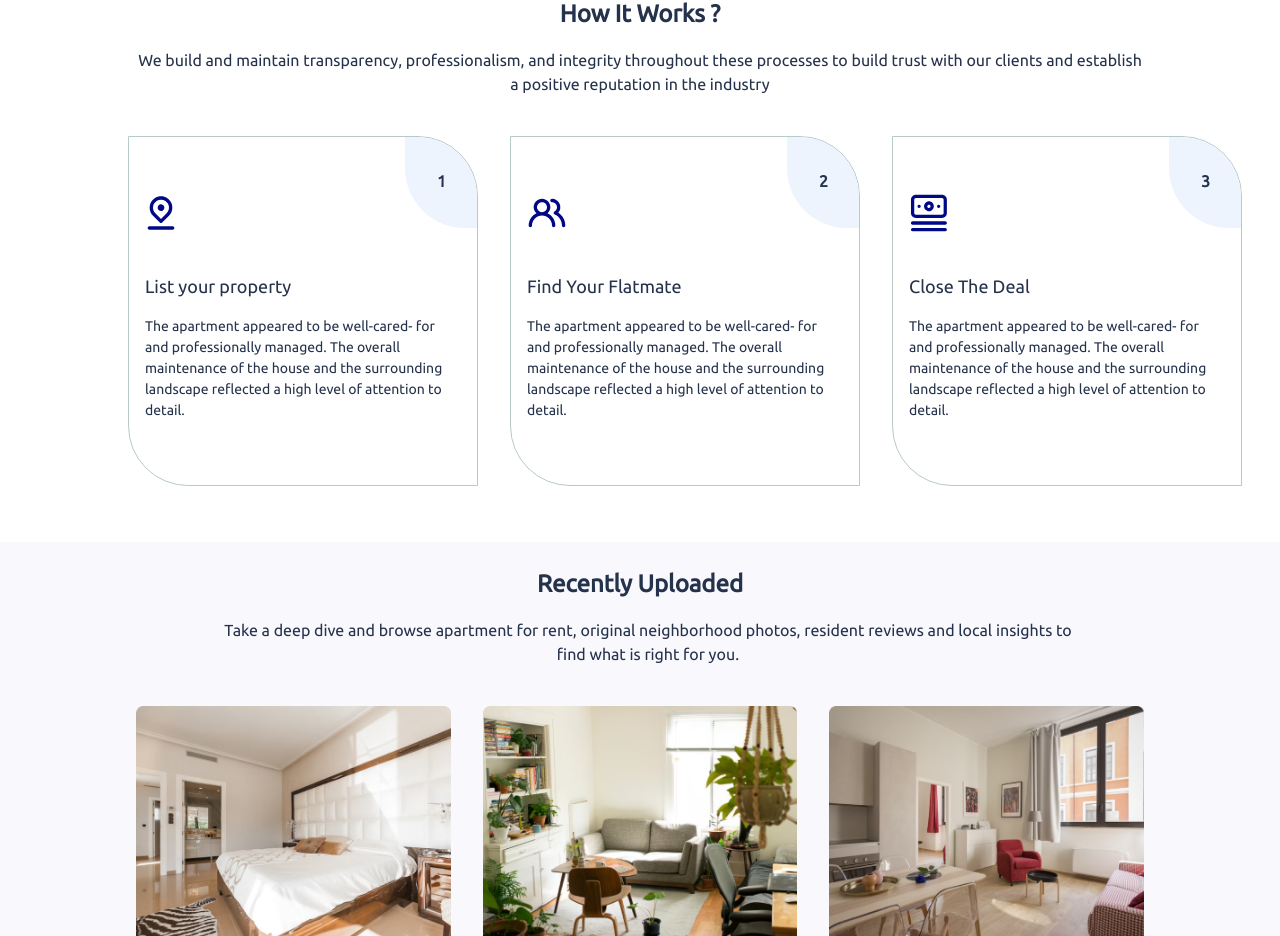
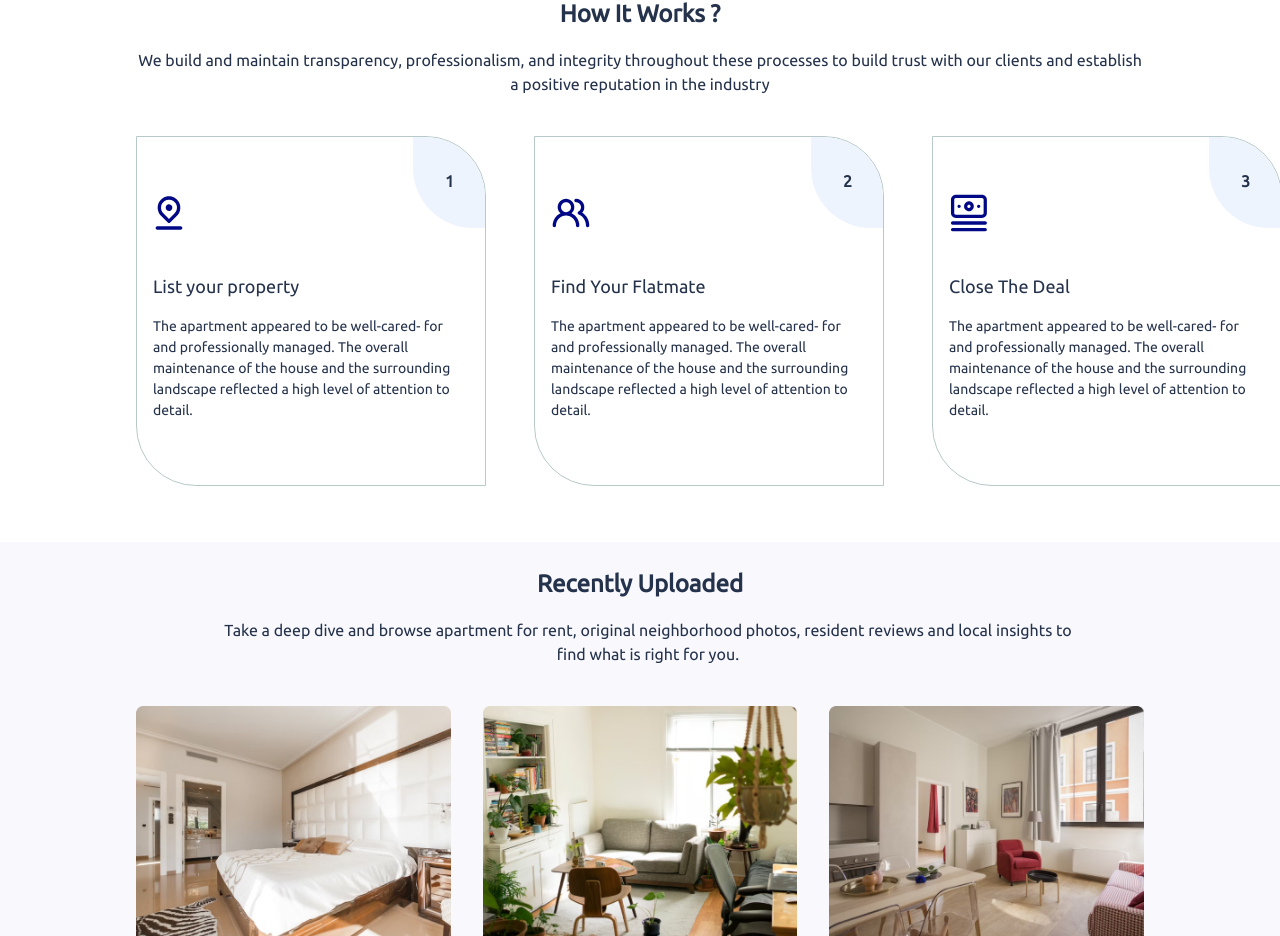
Before and after one commit to lazynerd-studios/Co-Habit-Landing, a React (Vite) app: page / in a window 1280 px wide. Shown: the part 993-1929 px from the top of the page. Built offline with nearby package versions, Linux system fonts and the light colour scheme.

Commit message:
Update Home.jsx

```diff
--- a/src/Components/Home/Home.jsx
+++ b/src/Components/Home/Home.jsx
@@ -153,7 +153,7 @@ const Home = () => {
             {/* text-in-shapes */}
             <div className="grid grid-cols-1 gap-2 tablet:gap-8 w-max laptop:grid-cols-3 mx-auto mt-8 tablet:grid-cols-2 laptop:gap-8">
               {/* styled rectangle 1 */}
-              <div className="h-[21.875rem] tablet:w-[18.875rem] w-[21.875rem] laptop:w-[21.875rem] mb-6 relative bg-white border border-[#B8C9C9] rounded-tr-[3.75rem] rounded-bl-[3.75rem]">
+              <div className="h-[21.875rem] tablet:w-[18.875rem] w-[20.475rem] mx-2 laptop:w-[21.875rem] mb-6 relative bg-white border border-[#B8C9C9] rounded-tr-[3.75rem] rounded-bl-[3.75rem]">
                 <div className=" h-[5.6875rem] w-[4.5rem] absolute right-0 top-0 z-50 bg-[#EEF4FD] rounded-tr-[3.75rem] rounded-bl-[3.75rem]">
                   <p className="p-8 font-semibold">
                     1
@@ -184,7 +184,7 @@ const Home = () => {
               {/* <img src={ArrowUp} className="-my-10 -py- mx-auto tablet:mx-0 tablet:hidden laptop:hidden" alt="arrow-up" /> */}
 
               {/* styled rectangle 2 */}
-              <div className="h-[21.875rem] tablet:w-[18.875rem] w-[21.875rem] laptop:w-[21.875rem] mb-6 relative bg-white border border-[#B8C9C9] rounded-tr-[3.75rem] rounded-bl-[3.75rem]">
+              <div className="h-[21.875rem] tablet:w-[18.875rem] w-[20.475rem] mx-2 laptop:w-[21.875rem] mb-6 relative bg-white border border-[#B8C9C9] rounded-tr-[3.75rem] rounded-bl-[3.75rem]">
                 <div className=" h-[5.6875rem] w-[4.5rem] absolute right-0 top-0 z-50 bg-[#EEF4FD] rounded-tr-[3.75rem] rounded-bl-[3.75rem]">
                   <p className="p-8 font-semibold">
                     2
@@ -214,7 +214,7 @@ const Home = () => {
               {/* <img src={ArrowDown} className="-my-10 laptop:hidden tablet:hidden tablet:mx-0 mx-auto" alt="arrow-down" /> */}
 
               {/* styled rectangle 3 */}
-              <div className="h-[21.875rem] tablet:w-[18.875rem] w-[21.875rem] laptop:w-[21.875rem] mb-6 relative bg-white border border-[#B8C9C9] rounded-tr-[3.75rem] rounded-bl-[3.75rem]">
+              <div className="h-[21.875rem] tablet:w-[18.875rem] w-[20.475rem] mx-2 laptop:w-[21.875rem] mb-6 relative bg-white border border-[#B8C9C9] rounded-tr-[3.75rem] rounded-bl-[3.75rem]">
                 <div className=" h-[5.6875rem] w-[4.5rem] absolute right-0 top-0 z-50 bg-[#EEF4FD] rounded-tr-[3.75rem] rounded-bl-[3.75rem]">
                   <p className="p-8 font-semibold">
                     3
```
